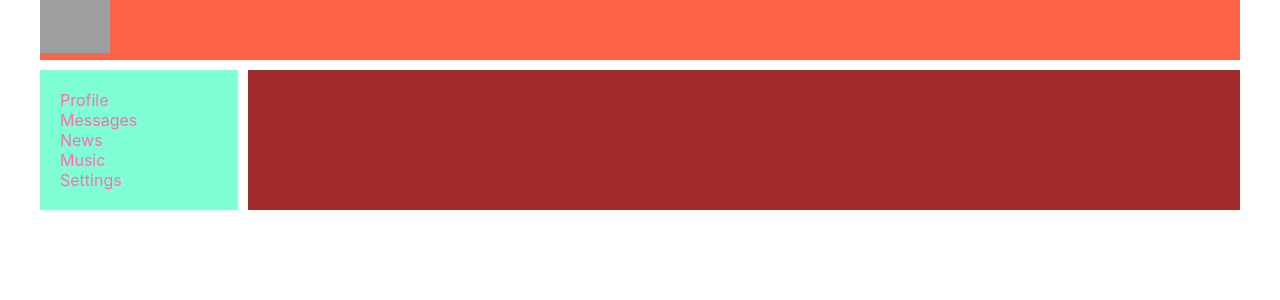
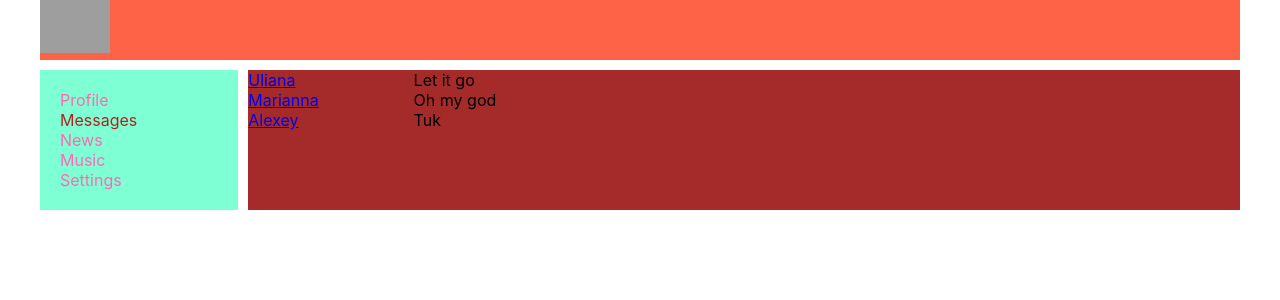
Before and after one commit to kashmir1/it-kamasutra, a React (Create React App) app: page /dialogs in a window 1280 px wide. Shown: the top 300 px of the page. Built offline with nearby package versions, Linux system fonts and the light colour scheme; grey boxes are pictures that could not be loaded.

Commit message:
добавляет NavLink + exact проба

```diff
--- a/src/App.js
+++ b/src/App.js
@@ -17,7 +17,7 @@ const App = () => {
                     <Header />
                     <Navbar />
                     <div className="app-wrapper-content">
-                        <Route path='/messages' component={Dialogs}/>
+                        <Route path='/dialogs' component={Dialogs}/>
                         <Route path='/profile' component={Profile}/>
                         <Route path='/news' component={News}/>
                         <Route path='/musics' component={Musics}/>
--- a/src/components/Dialogs/Dialogs.jsx
+++ b/src/components/Dialogs/Dialogs.jsx
@@ -1,13 +1,21 @@
 import React from 'react';
 import classes from './Dialogs.module.css'
+import {NavLink} from "react-router-dom";
 
 const Dialogs = () => {
     return (
         <div className={classes.dialogs}>
             <div className={classes.dialogsItem}>
-                <div className={classes.dialog + ' ' + classes.active}>Uliana</div>
-                <div className={classes.dialog}>Marianna</div>
-                <div className={classes.dialog}>Alexey</div>
+                <div className={classes.dialog + ' ' + classes.active}>
+                    <NavLink to='/dialogs/1'>Uliana</NavLink>
+
+                </div>
+                <div className={classes.dialog}>
+                    <NavLink to='/dialogs/2'>Marianna</NavLink>
+                </div>
+                <div className={classes.dialog}>
+                    <NavLink to='/dialogs/3'>Alexey</NavLink>
+                </div>
             </div>
             <div className={classes.messages}>
                 <div className={classes.message}>Let it go</div>
--- a/src/components/Navbar/Navbar.jsx
+++ b/src/components/Navbar/Navbar.jsx
@@ -7,7 +7,7 @@ const Navbar = () => {
         {/*activeClassName добавляет активный класс*/}
         {/*<div><NavLink className={`${classes.item} ${classes.active}`} activeClassName={classes.active} to="/profile">Profile</NavLink></div>*/}
         <div><NavLink className={classes.item} activeClassName={classes.active} to="/profile">Profile</NavLink></div>
-        <div><NavLink className={classes.item} activeClassName={classes.active} to="/messages">Messages</NavLink></div>
+        <div><NavLink className={classes.item} activeClassName={classes.active} to="/dialogs">Messages</NavLink></div>
         <div><NavLink className={classes.item} activeClassName={classes.active} to="/news">News</NavLink></div>
         <div><NavLink className={classes.item} activeClassName={classes.active} to="/musics">Music</NavLink></div>
         <div><NavLink className={classes.item} activeClassName={classes.active} to="/settings">Settings</NavLink></div>
```
